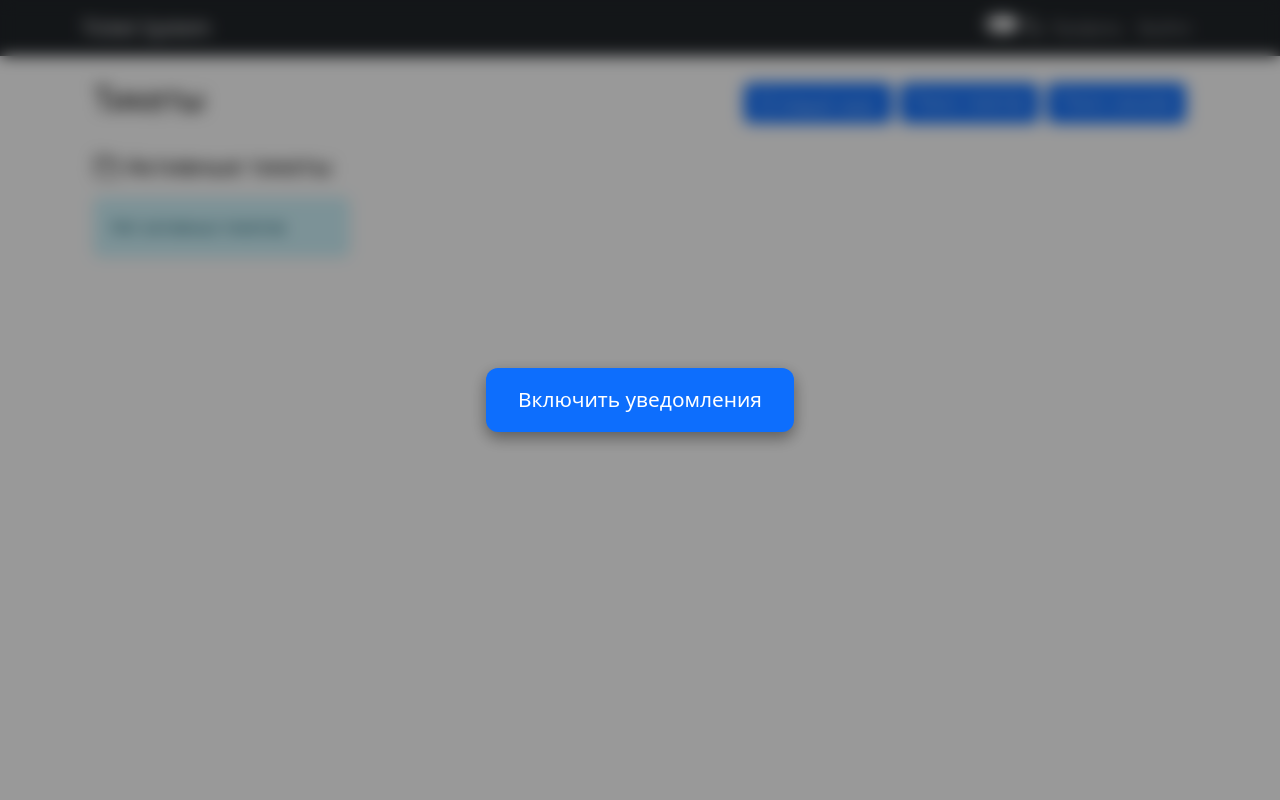
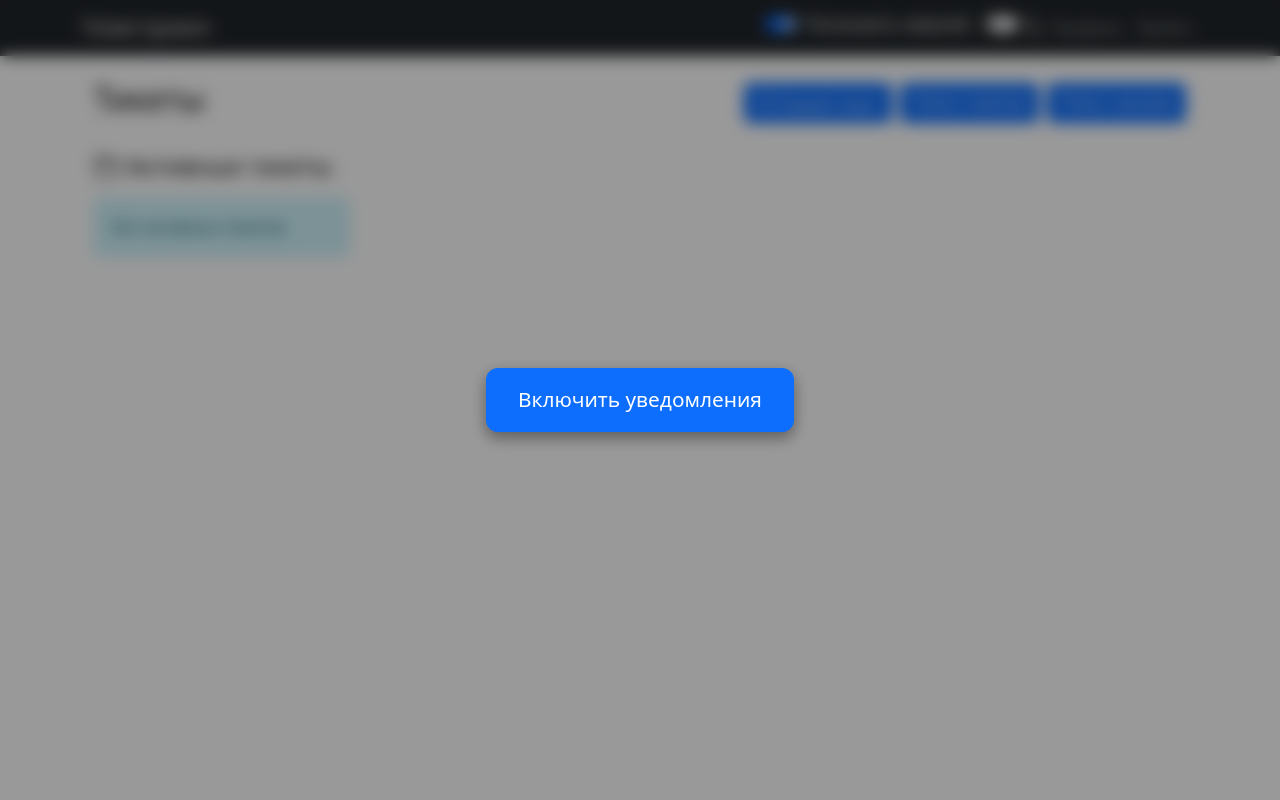
Before and after one commit to denis9911/Ticket-Site, a Flask app: page / in a window 1280 px wide. Run offline with Flask 3, Linux system fonts and the light colour scheme; the visitor is signed in with stand-in values (Sample User, id 1); data that the repository does not hold is empty; parts of the project's set-up code (start-up, migrations or seed data) failed here and were passed over; some libraries are stand-ins or nearby versions.

Commit message:
added overlay switcher

```diff
--- a/templates/base.html
+++ b/templates/base.html
@@ -22,7 +22,16 @@
         <div class="collapse navbar-collapse" id="navbarNav">
             <ul class="navbar-nav ms-auto">
                 <!-- Переключатель темы -->
-                <li class="nav-item">
+                <li class="nav-item ms-2">
+                    <div class="form-check form-switch my-1 ms-3">
+                        <input class="form-check-input" type="checkbox" id="overlayToggle">
+                        <label class="form-check-label text-white" for="overlayToggle">
+                            Показывать оверлей
+                        </label>
+                    </div>
+                </li>
+                <li></li>
+                <li class="nav-item ms-3">
                     <div class="form-check form-switch my-1">
                         <input class="form-check-input" type="checkbox" id="darkModeSwitch">
                         <label class="form-check-label text-white" for="darkModeSwitch">
@@ -116,13 +125,33 @@
 document.addEventListener("DOMContentLoaded", () => {
     const overlay = document.getElementById('notification-overlay');
     const enableBtn = document.getElementById('enable-notifications-btn');
+    const overlayToggle = document.getElementById('overlayToggle');
 
-    // Состояние звука/уведомлений
+    // Состояние уведомлений
     window.soundEnabled = false;
 
+    // Восстанавливаем выбор пользователя из localStorage
+    const overlayEnabled = localStorage.getItem("overlayEnabled") !== "false";
+    overlayToggle.checked = overlayEnabled;
+    if (!overlayEnabled) {
+        overlay.classList.remove("active");
+    }
+
+    // Переключатель в navbar
+    overlayToggle.addEventListener("change", () => {
+        const enabled = overlayToggle.checked;
+        localStorage.setItem("overlayEnabled", enabled);
+        if (enabled) {
+            overlay.classList.add("active");
+        } else {
+            overlay.classList.remove("active");
+        }
+    });
+
+    // Кнопка внутри оверлея
     enableBtn.addEventListener('click', () => {
         window.soundEnabled = true;
-        overlay.classList.remove('active'); // плавное исчезновение
+        overlay.classList.remove('active');
         console.log("Уведомления и звук включены");
     });
 });
```
